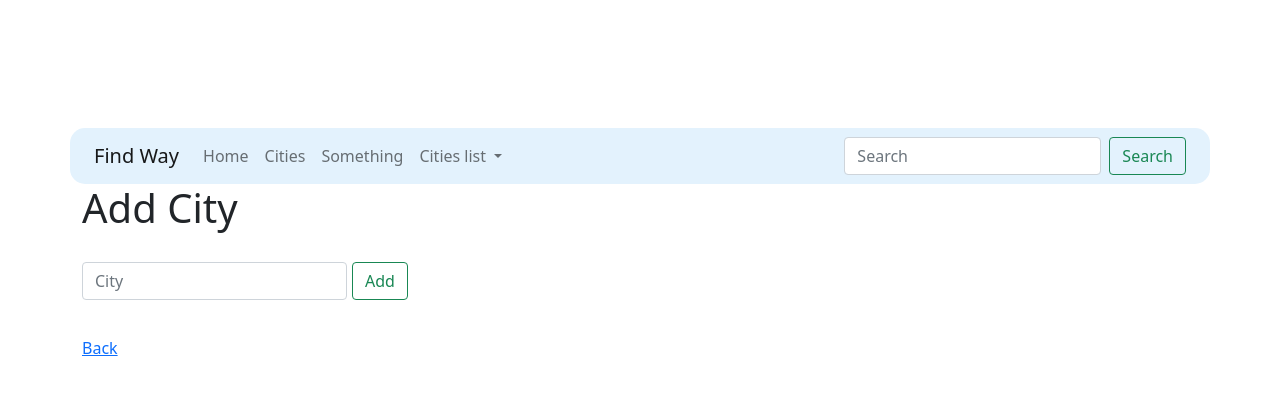
After one commit to CaptainCollie/junior_python_test_find_way, a Django app: page /add/ in a window 1280 px wide. The commit adds this page. Shown: the top 395 px of the page. Run offline with Django 3.2, Linux system fonts and the light colour scheme.

Commit message:
14.07.2021 copy

```diff
--- a/project/find_way/__init__.py
+++ b/project/find_way/__init__.py
@@ -0,0 +1 @@
+default_app_config = 'find_way.apps.FindWayConfig'
--- a/project/find_way/apps.py
+++ b/project/find_way/apps.py
@@ -4,3 +4,4 @@ from django.apps import AppConfig
 class FindWayConfig(AppConfig):
     default_auto_field = 'django.db.models.BigAutoField'
     name = 'find_way'
+    verbose_name = "Города"
--- /dev/null
+++ b/project/find_way/forms.py
@@ -0,0 +1,17 @@
+from django import forms
+from .models import City
+
+
+class HtmlForm(forms.Form):
+    name = forms.CharField(label="City")
+
+
+class CityForm(forms.ModelForm):
+    name = forms.CharField(label='', widget=forms.TextInput(attrs={
+        'class': 'form-control me-2',
+        'placeholder': 'City',
+    }))
+
+    class Meta:
+        model = City
+        fields = ('name',)
--- a/project/find_way/models.py
+++ b/project/find_way/models.py
@@ -1,15 +1,17 @@
 from django.db import models
+from django.urls import reverse
 
 
-# Create your models here.
-
 class City(models.Model):
-    name = models.CharField(max_length=70, unique=True)
+    name = models.CharField(max_length=70, unique=True, verbose_name="City")
 
     def __str__(self):
         return self.name
 
     class Meta:
-        verbose_name = "Город"
-        verbose_name_plural = "Города"
+        verbose_name = "City"
+        verbose_name_plural = "Cities"
         ordering = ['name']
+
+    def get_absolute_url(self):
+        return reverse('cities')
--- a/project/find_way/views.py
+++ b/project/find_way/views.py
@@ -1,9 +1,66 @@
+from django.core.paginator import Paginator
 from django.shortcuts import render
+from django.urls import reverse_lazy
+from django.views.generic import DetailView, CreateView, UpdateView, DeleteView, ListView
+from find_way.models import City
+from .forms import HtmlForm, CityForm
+
+__all__ = (
+    'cities', 'CityDetailView', 'CityCreateView', 'CityUpdateView', 'CityDeleteView', 'CityListView'
+)
 
 
 def home(request):
-    name = "Jeorge"
+    return render(request, "home.html")
+
+
+def cities(request):
+    if request.method == "POST":
+        form = CityForm(request.POST)
+        if form.is_valid():
+            print(form.cleaned_data)
+            form.save()
+    form = CityForm()
+    qs = City.objects.all()
+    lst = Paginator(qs, 100)
+    page_number = request.GET.get('page')
+    page_obj = lst.get_page(page_number)
     context = {
-        "name": name,
+        "page_obj": page_obj,
+        "form": form,
     }
-    return render(request, "home.html", context=context)
+    return render(request, "cities.html", context=context)
+
+
+class CityDetailView(DetailView):
+    queryset = City.objects.all()
+    template_name = "detail.html"
+
+
+class CityCreateView(CreateView):
+    model = City
+    form_class = CityForm
+    template_name = "create.html"
+    success_url = reverse_lazy('cities')
+
+
+class CityUpdateView(UpdateView):
+    model = City
+    form_class = CityForm
+    template_name = "update.html"
+    success_url = reverse_lazy('cities')
+
+
+class CityDeleteView(DeleteView):
+    model = City
+    # template_name = 'delete.html'
+    success_url = reverse_lazy('cities')
+
+    def get(self, request, *args, **kwargs):
+        return self.post(request, *args, **kwargs)
+
+
+class CityListView(ListView):
+    paginate_by = 100
+    model = City
+    template_name = 'cities.html'
--- a/project/junior_python_test_find_way/urls.py
+++ b/project/junior_python_test_find_way/urls.py
@@ -16,8 +16,14 @@ Including another URLconf
 from django.contrib import admin
 from django.urls import path
 from find_way import views
+from find_way.views import CityDetailView, CityCreateView, CityUpdateView, CityDeleteView, CityListView
 
 urlpatterns = [
     path('admin/', admin.site.urls),
-    path('', views.home, name='home')
+    path('', views.home, name='home'),
+    path('cities/<int:pk>', CityDetailView.as_view(), name="detail"),
+    path('cities/', CityListView.as_view(), name="cities"),
+    path('add/', CityCreateView.as_view(), name='create'),
+    path('update/<int:pk>', CityUpdateView.as_view(), name='update'),
+    path('delete/<int:pk>', CityDeleteView.as_view(), name='delete'),
 ]
--- a/project/templates/base.html
+++ b/project/templates/base.html
@@ -1,3 +1,4 @@
+{% url 'cities' as cities_url %}
 <!doctype html>
 <html lang="en">
 <head>
@@ -16,9 +17,9 @@
     </title>
 </head>
 <body>
-<nav class="navbar navbar-expand-lg navbar-light container" style="background-color: #e3f2fd;">
+<nav class="navbar navbar-expand-lg navbar-light container" style="background-color: #e3f2fd; border-radius: 15px; margin-top: 10%">
     <div class="container-fluid">
-        <a class="navbar-brand" href="#">Navbar</a>
+        <a class="navbar-brand" href="{% url 'home' %}">Find Way</a>
         <button class="navbar-toggler" type="button" data-bs-toggle="collapse" data-bs-target="#navbarNavDropdown"
                 aria-controls="navbarNavDropdown" aria-expanded="false" aria-label="Toggle navigation">
             <span class="navbar-toggler-icon"></span>
@@ -26,18 +27,18 @@
         <div class="collapse navbar-collapse" id="navbarNavDropdown">
             <ul class="navbar-nav">
                 <li class="nav-item">
-                    <a class="nav-link active" aria-current="page" href="#">Home</a>
+                    <a class="nav-link {% if request.path == cities_url %} active {% endif %}" aria-current="page" href="{% url 'home' %}">Home</a>
                 </li>
                 <li class="nav-item">
-                    <a class="nav-link" href="#">Features</a>
+                    <a class="nav-link" href="{% url 'cities' %}">Cities</a>
                 </li>
                 <li class="nav-item">
-                    <a class="nav-link" href="#">Pricing</a>
+                    <a class="nav-link" href="#">Something</a>
                 </li>
                 <li class="nav-item dropdown">
                     <a class="nav-link dropdown-toggle" href="#" id="navbarDropdownMenuLink" role="button"
                        data-bs-toggle="dropdown" aria-expanded="false">
-                        Dropdown link
+                        Cities list
                     </a>
                     <ul class="dropdown-menu" aria-labelledby="navbarDropdownMenuLink">
                         <li><a class="dropdown-item" href="#">Action</a></li>
--- /dev/null
+++ b/project/templates/create.html
@@ -0,0 +1,15 @@
+{% extends 'base.html' %}
+{% block title %}
+    Cities
+{% endblock %}
+
+{% block content %}
+
+    <h1>Add City</h1>
+
+    {% include 'form.html' with button='Add' %}
+
+    <p>
+        <a href="{% url 'cities' %}">Back</a>
+    </p>
+{% endblock %}
--- /dev/null
+++ b/project/templates/form.html
@@ -0,0 +1,5 @@
+<form method="post" class="d-flex" action="{{ action }}" style="margin-top: 30px; margin-bottom: 20px;"> {% csrf_token %}
+    {{ form.as_p }}
+    {#        <input class="form-control me-2" type="text" id="city" name="city" placeholder="City" style="width: 20%;">#}
+    <button class="btn btn-outline-success" type="submit" style="height: 5%; margin-left: 5px">{{ button }}</button>
+</form>
--- a/project/templates/home.html
+++ b/project/templates/home.html
@@ -1,8 +1,8 @@
 {% extends 'base.html' %}
 {% block title %}
-    Hello, {{ name }}
+    Home
 {% endblock %}
 
 {% block content %}
-    <h1>Hello, {{ name }}</h1>
+    <h1>Home</h1>
 {% endblock %}
```
Also changed, not shown: project/templates/cities.html (added, +103 -0 lines), project/templates/delete.html (added, +17 -0 lines), project/templates/detail.html (added, +18 -0 lines), project/templates/update.html (added, +15 -0 lines), project/db.sqlite3.
